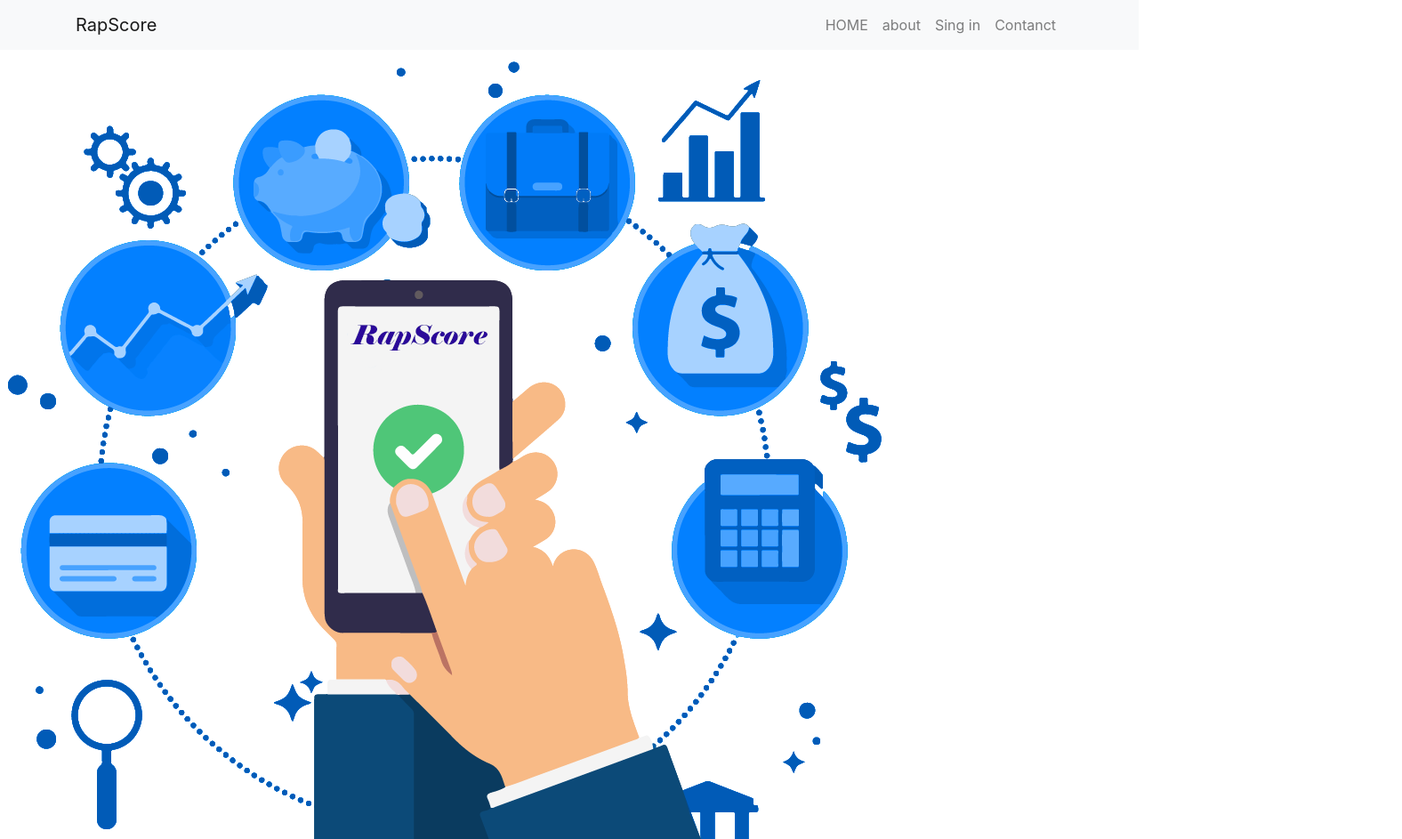
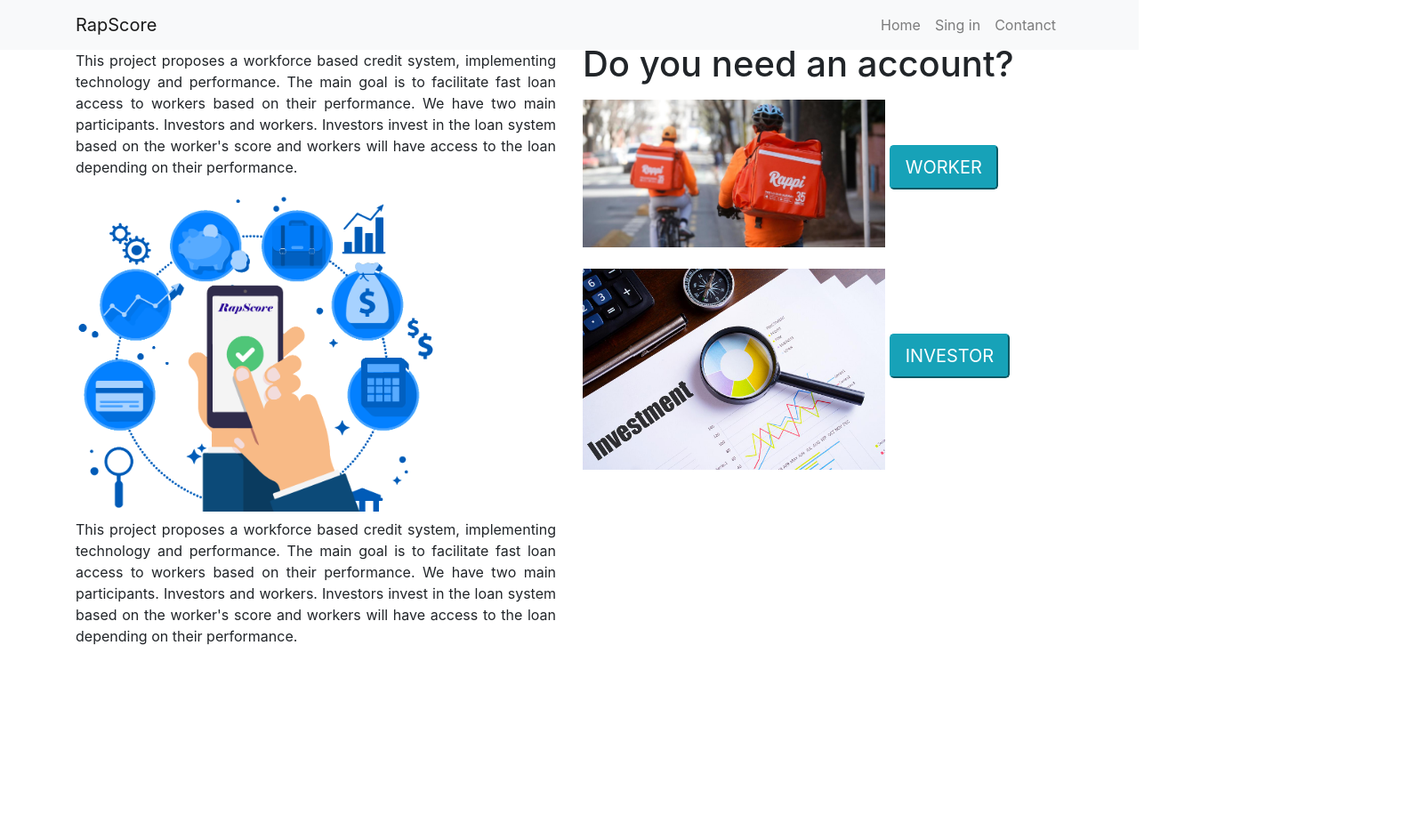
Before and after one commit to KevinCastroP/RapScore_MVP, a plain HTML site: page web_static/templates/index.html in a window 1280 px wide. Shown: the top 943 px of the page at 89% size, 1576 px wide, since content can reach past the window. After the commit the page ends 800 px from the top, so only its background shows below. Drawn offline with nearby package versions, Linux system fonts and the light colour scheme.

Commit message:
image adjustments, add scc and js

```diff
--- a/web_static/templates/index.html
+++ b/web_static/templates/index.html
@@ -5,10 +5,18 @@
     <meta name="viewport" content="width=device-width, initial-scale=1">
     <title>RapScore MVP specification</title>
     <link rel="icon" type="image/png" href="../img/icon.png"/>
+    <!-- Google fonts -->
+    <link href="https://fonts.googleapis.com/css2?family=Merriweather&display=swap" rel="stylesheet">
+    <!-- bootstrap style -->
     <link rel="stylesheet" href="https://stackpath.bootstrapcdn.com/bootstrap/4.5.0/css/bootstrap.min.css" integrity="sha384-9aIt2nRpC12Uk9gS9baDl411NQApFmC26EwAOH8WgZl5MYYxFfc+NcPb1dKGj7Sk" crossorigin="anonymous">
+    <!-- css style -->
+    <link rel="stylesheet" href="../style/main.css">
+    <!-- Scrollreveal JS -->
+    <script src="https://unpkg.com/scrollreveal"></script>
 </head>
-<header>
-    <nav class="navbar navbar-expand-md navbar-light bg-light">
+<body>
+    <section>
+        <nav class="navbar navbar-expand-lg navbar-light bg-light fixed-top">
             <div class="container">
                 <a href="#" class="navbar-brand">RapScore</a>
                 <button type="button" class="navbar-toggler" data-toggle="collapse" data-target="#firstNavbar">
@@ -16,30 +24,62 @@
                 </button>
                 <div class="collapse navbar-collapse" id="firstNavbar">
                     <ul class="navbar-nav ml-auto">
-                    <li class="nav-item"><a class="nav-link" href="#">HOME</a></li>
-                    <li class="nav-item"><a class="nav-link" href="#">about</a></li>
+                        <li class="nav-item"><a class="nav-link" href="#">Home</a></li>
                         <li class="nav-item"><a class="nav-link" href="#">Sing in</a></li>
                         <li class="nav-item"><a class="nav-link" href="#">Contanct</a></li>
                     </ul>
                 </div>
             </div>
         </nav>
-</header>
-<body>
-    <p class="text-justify">
-        <img src="../img/investments.png" alt="CrediRap_investments"><br>
+        <header id="header">
+            <div class="container mt-5">
+                <div class="row">
+                    <div class="col-md-6">
+                        <div class="header-content-left">
+                            <p class="text-justify mt-2">
                                 This project proposes a workforce based credit system, implementing technology and performance. The main goal is to facilitate fast loan access to workers based on their performance. We have two main participants. Investors and workers. Investors invest in the loan system based on the worker's score and workers will have access to the loan depending on their performance.
                             </p>
-    <p>
+                            <img src="../img/investments.png" alt="CrediRap_investments" style="width: 75%;">
+                            <p class="text-justify mt-2">
+                                This project proposes a workforce based credit system, implementing technology and performance. The main goal is to facilitate fast loan access to workers based on their performance. We have two main participants. Investors and workers. Investors invest in the loan system based on the worker's score and workers will have access to the loan depending on their performance.
+                            </p>
+                        </div>
+                    </div>
+                    <div class="col-md-6">
+                        <div class="header-content-right">
                             <h1>Do you need an account?</h1>
-        <img src="../img/worker.jpg" alt="an account worker"><br>
-        <button class="float-center">WORKER</button><br><br>
-        <img src="../img/investment.jpg" alt="an acco investment">
-        <button class="float-center">INVESTOR</button>
-    </p>
+                            <img src="../img/worker.jpg" alt="an account worker" style="width: 63%;" class="mt-2">
+                            <button class="btn-info btn-lg mt-1 header-btn">WORKER</button><br>
+                            <img src="../img/investment.jpg" alt="an acco investment" style="width: 63%;" class="mt-4">
+                            <button class="btn-info btn-lg mt-1 header-btn">INVESTOR</button>
+                        </div>
+                    </div>
+                </div>
+            </div>
+        </header>
         <script src="https://code.jquery.com/jquery-3.5.1.slim.min.js" integrity="sha384-DfXdz2htPH0lsSSs5nCTpuj/zy4C+OGpamoFVy38MVBnE+IbbVYUew+OrCXaRkfj" crossorigin="anonymous"></script>
         <script src="https://cdn.jsdelivr.net/npm/popper.js@1.16.0/dist/umd/popper.min.js" integrity="sha384-Q6E9RHvbIyZFJoft+2mJbHaEWldlvI9IOYy5n3zV9zzTtmI3UksdQRVvoxMfooAo" crossorigin="anonymous"></script>
         <script src="https://stackpath.bootstrapcdn.com/bootstrap/4.5.0/js/bootstrap.min.js" integrity="sha384-OgVRvuATP1z7JjHLkuOU7Xw704+h835Lr+6QL9UvYjZE3Ipu6Tp75j7Bh/kR0JKI" crossorigin="anonymous"></script>
+        <script>
+            window.sr = ScrollReveal();
+            sr.reveal('.navbar', {
+            duration: 2000,
+            origin: 'bottom'
+            });
+            window.sr = ScrollReveal();
+            sr.reveal('.header-content-right', {
+            duration: 2000,
+            origin: 'top',
+            distance: '300px'
+            });
+            window.sr = ScrollReveal();
+            sr.reveal('.header-btn', {
+            duration: 2000,
+            origin: 'bottom',
+            delay: 1000
+            });
+        </script>
+    </section>
 </body>
 <footer>
 
```
Lines whose indentation alone changed are shown as unchanged.
